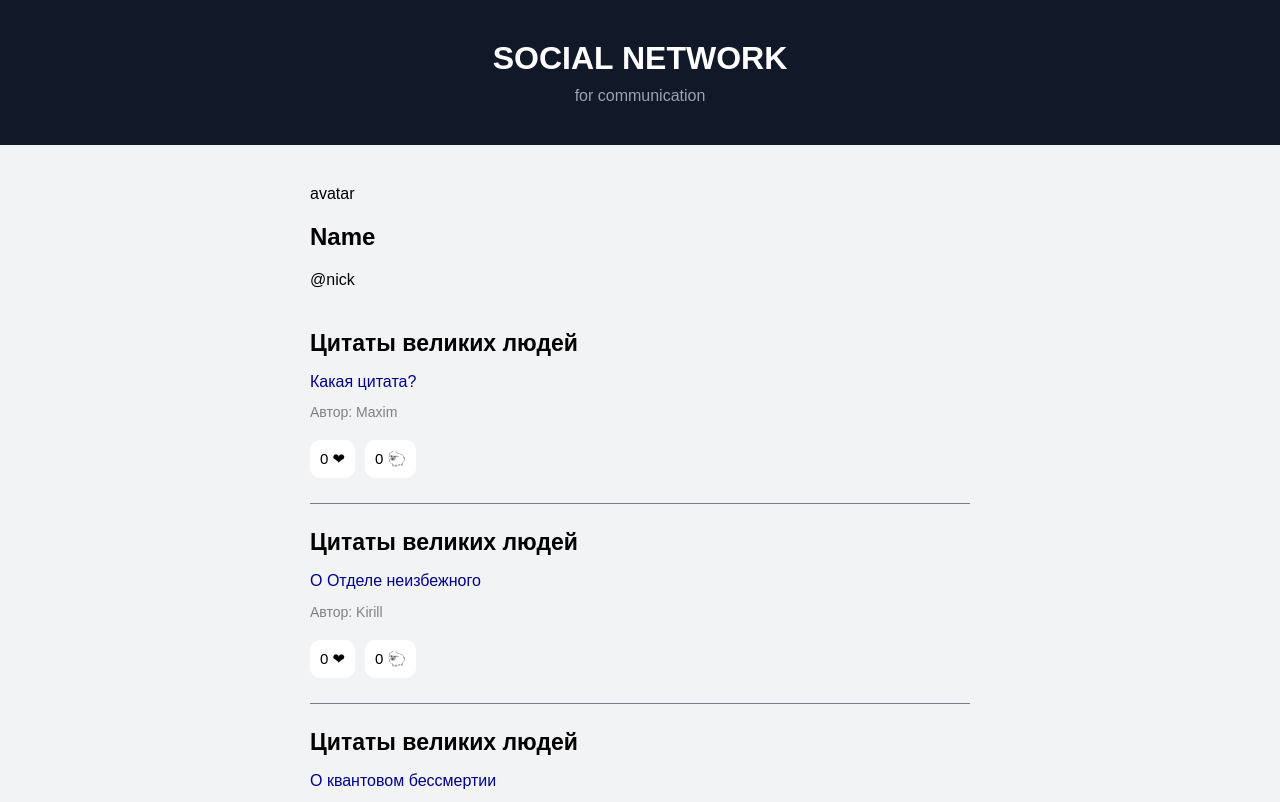
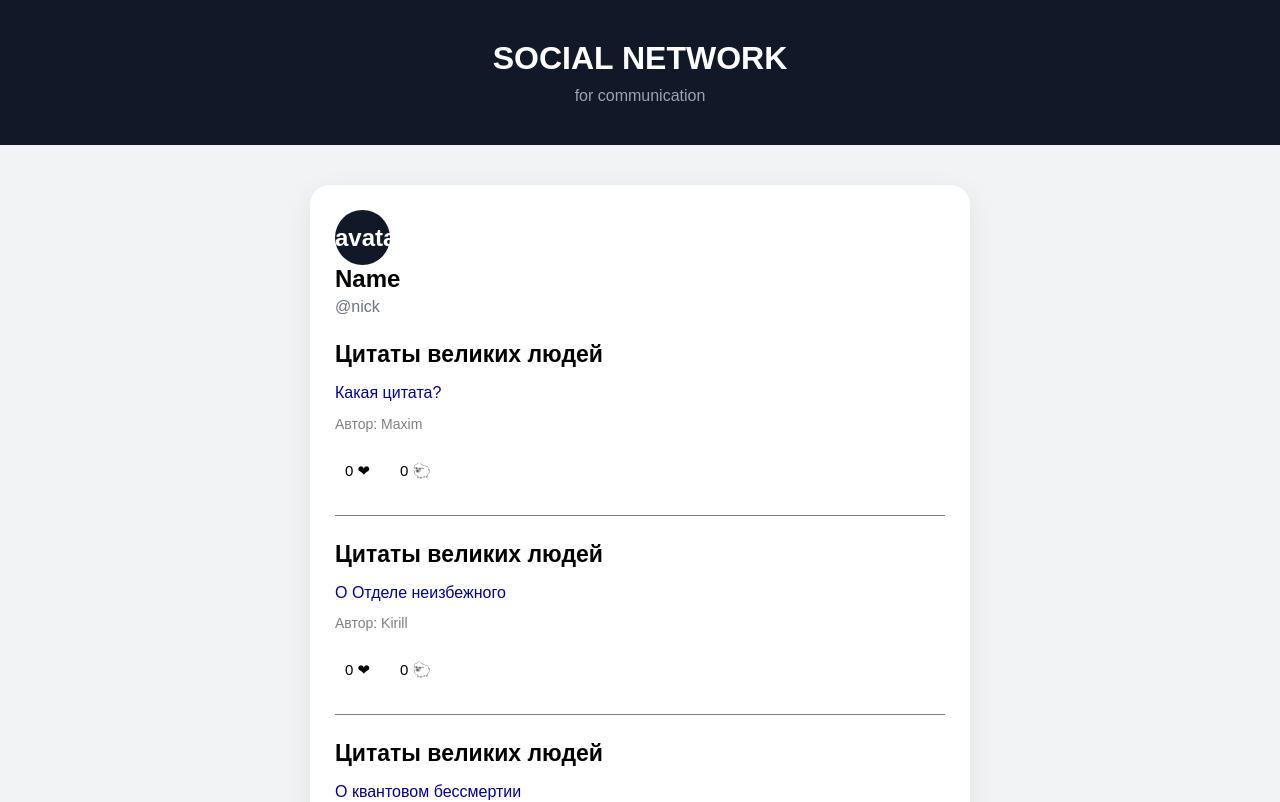
Before and after one commit to Qwexaro/react, a React (Vite) app: page / in a window 1280 px wide. Shown: the top 802 px of the page. Built offline with nearby package versions, Linux system fonts and the light colour scheme.

Commit message:
upgraded profile card

```diff
--- a/src/components/ProfileCard.jsx
+++ b/src/components/ProfileCard.jsx
@@ -1,14 +1,14 @@
 import Post from './Post'
 
 let ProfileCard = () =>
-    <section>
-        <div>
-            <div>
+    <section className='profile-card'>
+        <div className='profile'>
+            <div className='avatar'>
                 avatar
-                <div>
-                    <h2>Name</h2>
-                    <p>@nick</p>
-                </div>
+            </div>
+            <div className='profile-info'>
+                <h2>Name</h2>
+                <p>@nick</p>
             </div>
         </div>
         <Post />
```
